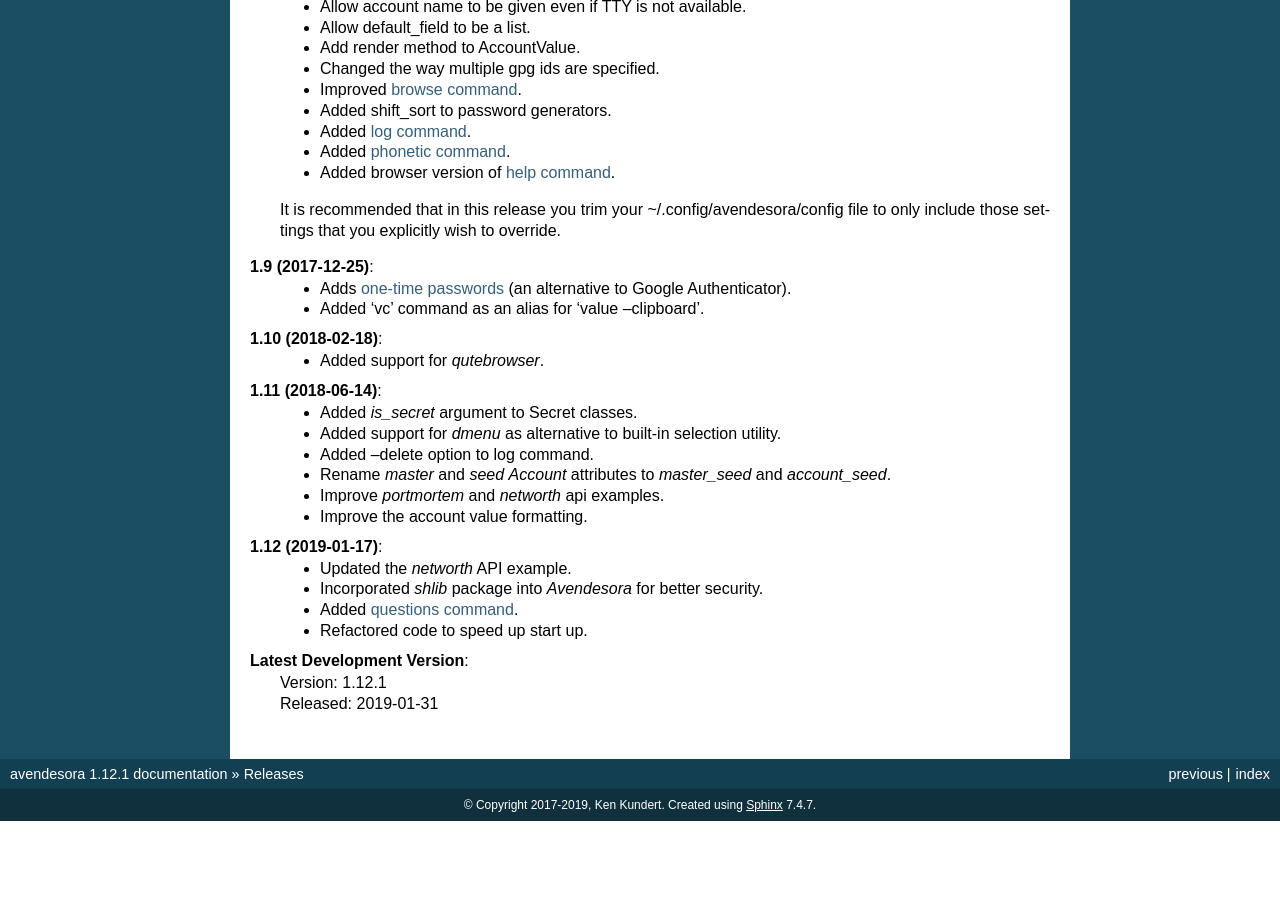
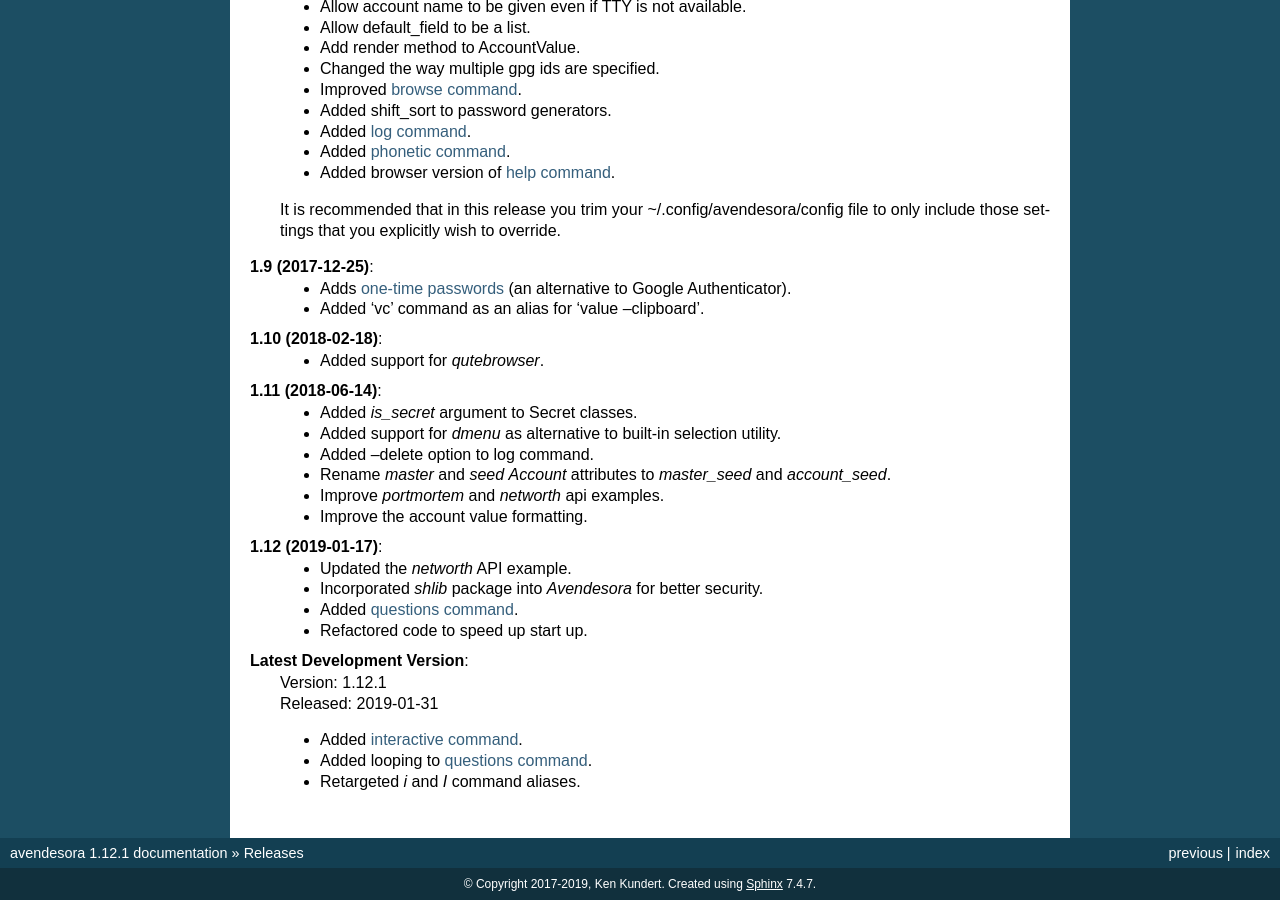
Before and after one commit to KenKundert/avendesora, a Sphinx documentation site: the page built from doc/releases.rst, in a window 1280 px wide and 900 px high, scrolled down 673 px. Built offline with Sphinx 7.4.7, drawn with Linux system fonts in a browser that asks for light colours; before the commit the page ends 1494 px from its top, so only the background shows below that.

Commit message:
Update release notes.

```diff
--- a/doc/releases.rst
+++ b/doc/releases.rst
@@ -70,3 +70,7 @@ Releases
 **Latest Development Version**:
     | Version: 1.12.1
     | Released: 2019-01-31
+
+    - Added :ref:`interactive command <interactive command>`.
+    - Added looping to :ref:`questions command <questions command>`.
+    - Retargeted *i* and *I* command aliases.
```
